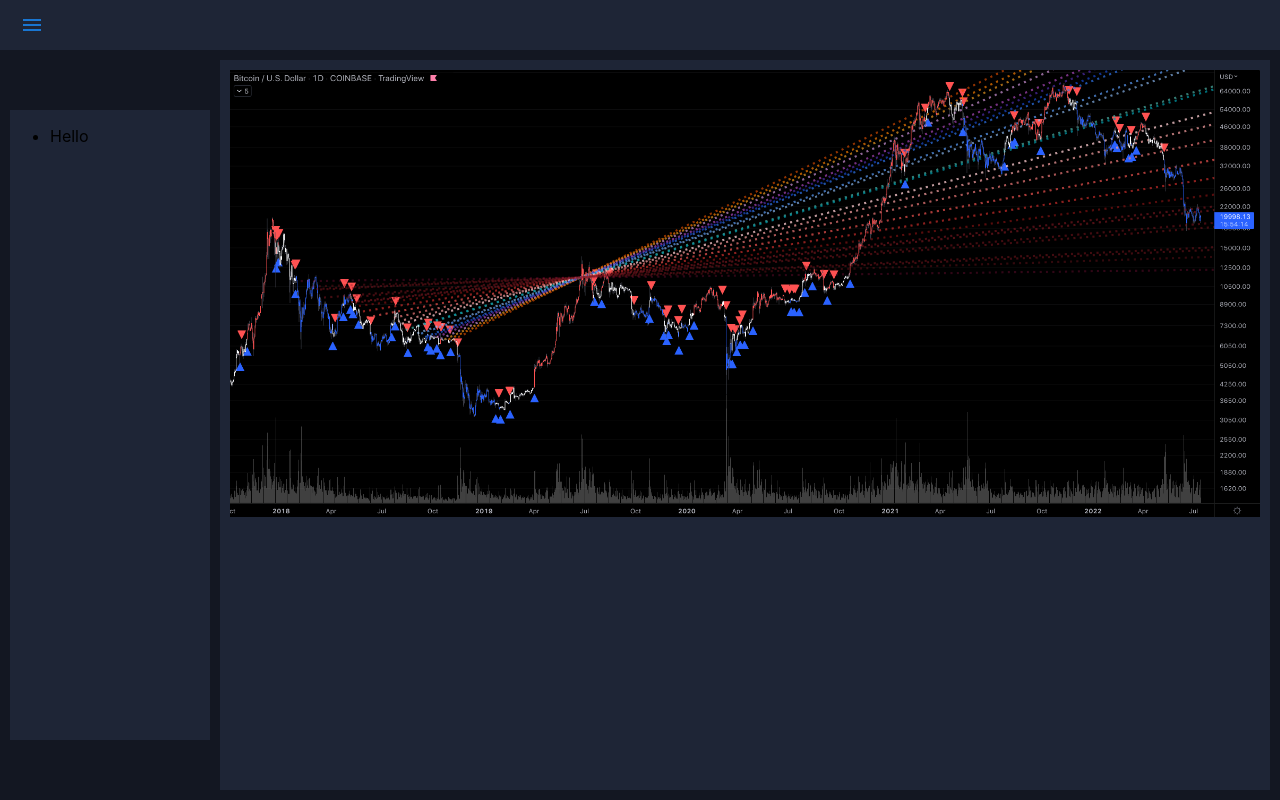
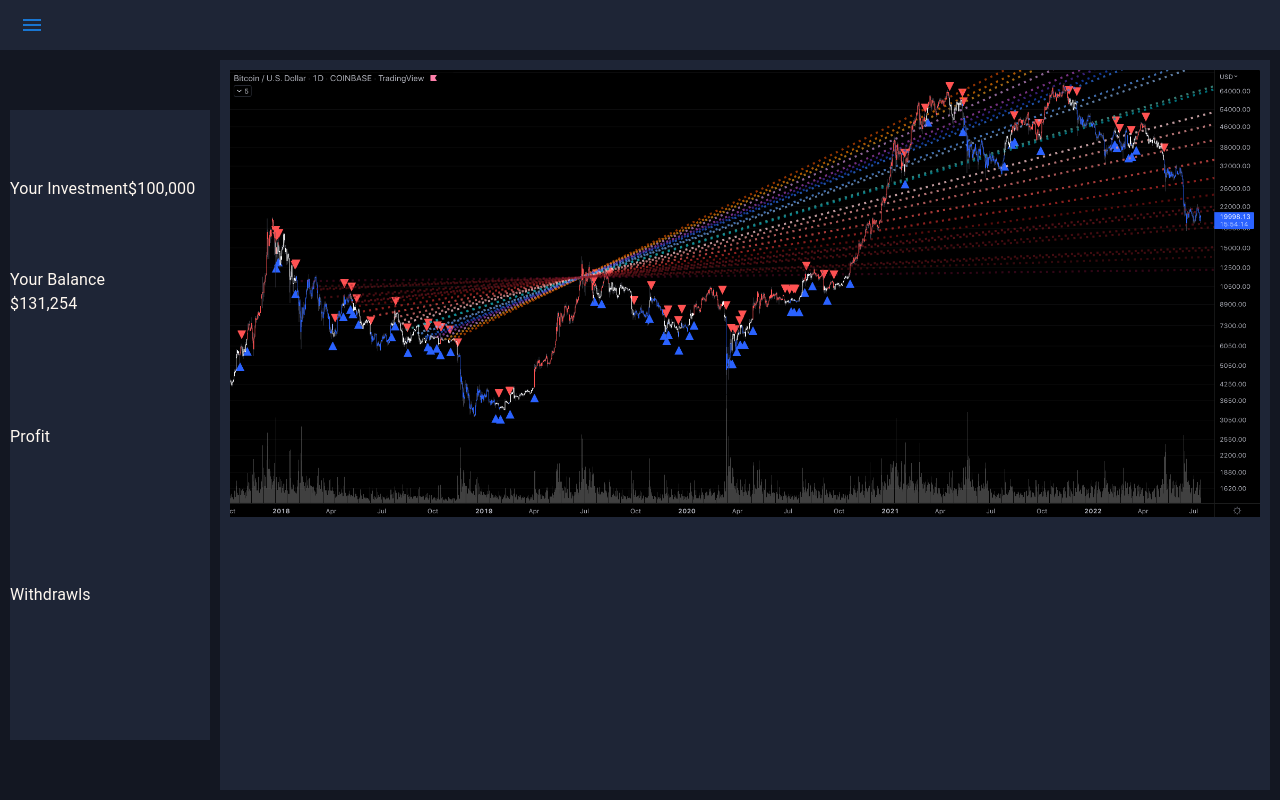
Before and after one commit to jkwalsh127/de-dashboard, a React (Create React App) app: page / in a window 1280 px wide. Built offline with nearby package versions, Linux system fonts and the light colour scheme.

Commit message:
initiate grid for supporting content container

```diff
--- a/src/components/SupportingConent/SupportingOverview/SupportingOverview.js
+++ b/src/components/SupportingConent/SupportingOverview/SupportingOverview.js
@@ -1,13 +1,25 @@
+import { Typography } from "@mui/material";
 import React from "react";
 
 export default function SupportingOverview() {
 
 
     return (
-        <div className="details-list">
-            <ul>
-                <li>Hello</li>
-            </ul>
-        </div>
+        <>
+            <div className="detail-1">
+                <Typography>Your Investment</Typography>
+                <Typography>$100,000</Typography>
+            </div>
+            <div className="detail-2">
+                <Typography>Your Balance</Typography>
+                <Typography>$131,254</Typography>
+            </div>
+            <div className="detail-3">
+                <Typography>Profit</Typography>
+            </div>
+            <div className="detail-4">
+                <Typography>Withdrawls</Typography>
+            </div>
+        </>
     )
 }
--- a/src/index.css
+++ b/src/index.css
@@ -44,14 +44,11 @@ code {
   grid-row: 1;
   display: grid;
   grid-template-columns: 1fr;
-  /* grid-template-rows: 1fr; */
   align-items: center;
 }
-/* .menu-wrapper {
-  height: 100%;
-  display: flex;
-  align-items: center;
-} */
+.menu-wrapper {
+
+}
 .dropdown-wrapper {
   margin-left: 50px;
 }
@@ -83,6 +80,15 @@ code {
   background-color: var(--console-light);
   grid-column: 2;
   grid-row: 4;
+  display: grid;
+  grid-template-rows: 1fr 1fr 1fr 1fr;
+  list-style: none;
+  color: var(--light-white);
+}
+.detail-1 {
+  grid-row: 1;
+  display: flex;
+  align-items: center;
 }
 
 /*--*/
```
